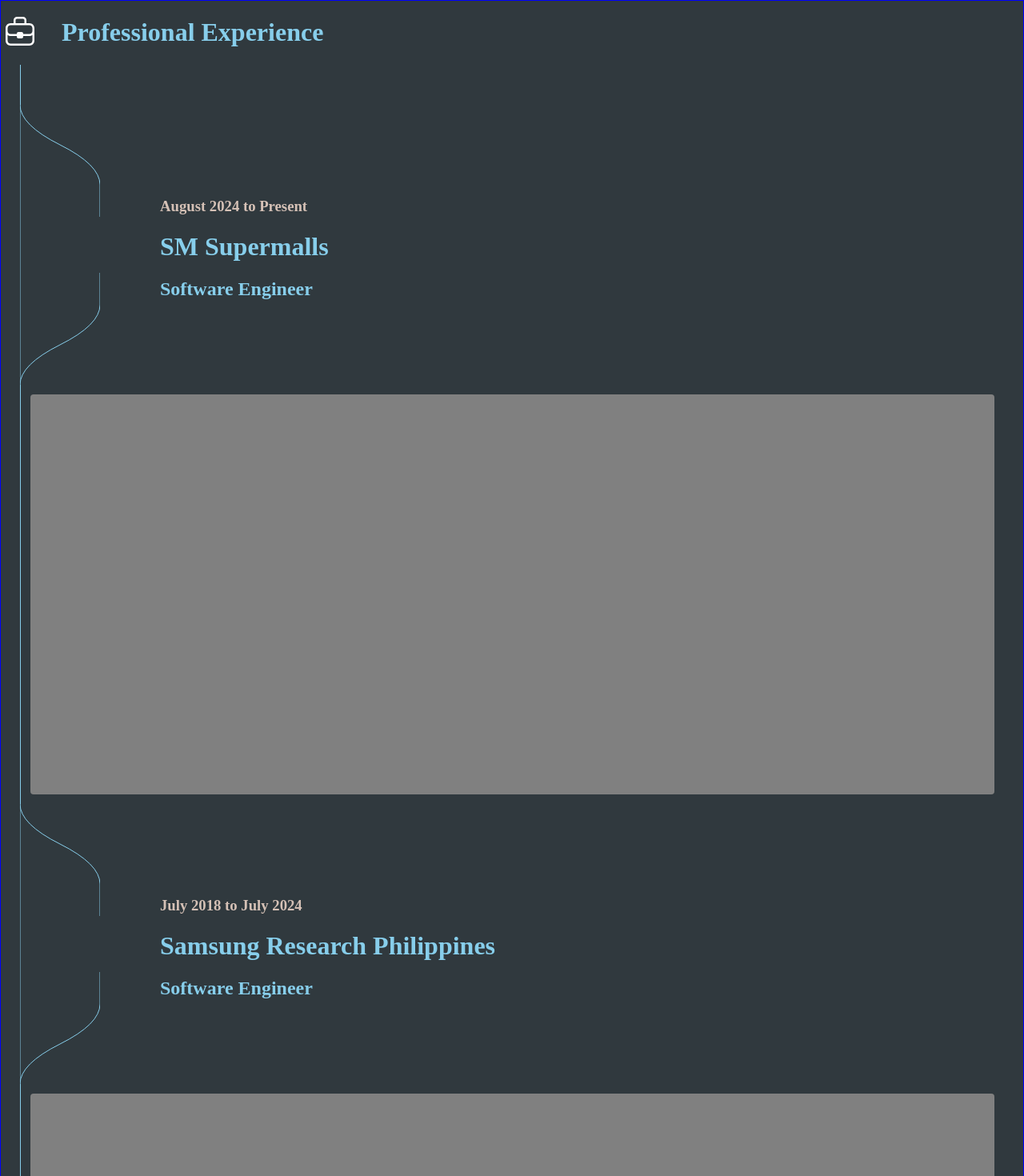
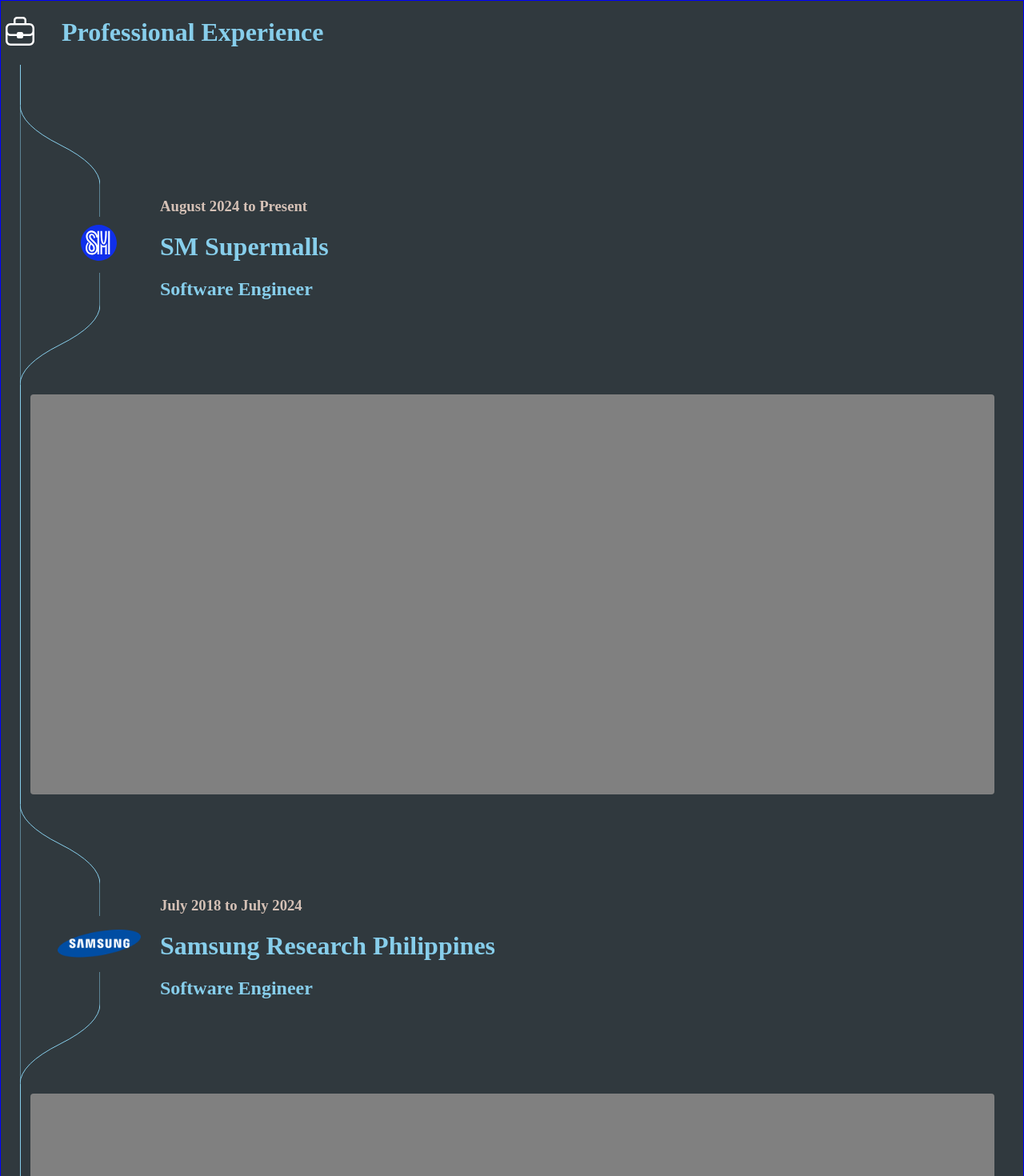
Before and after one commit to frdizon/Franz-Web, a React (Vite) app: page / in a window 1280 px wide. Shown: the part 560-2030 px from the top of the page at 80% size. Built offline with nearby package versions, Linux system fonts and the light colour scheme.

Commit message:
Add Experience Logos.

```diff
--- a/src/components/BranchPanel/BranchPanel.tsx
+++ b/src/components/BranchPanel/BranchPanel.tsx
@@ -10,7 +10,7 @@
     return (
         <Container>
             <BranchHeader>
-                <img src={briefCaseLogo} className="logo" alt="Vite logo" />
+                <img src={briefCaseLogo} alt="Vite logo" />
                 <h1>Professional Experience</h1>
             </BranchHeader>
             <StyledTopmostLine branchColorTheme='skyblue' />
--- /dev/null
+++ b/src/components/BranchPanel/subcomponents/Logo/Logo.tsx
@@ -0,0 +1,15 @@
+import { FC } from 'react';
+import { StyledImg } from './styles';
+
+export interface ILogoProps {
+    src: string;
+    alt: string;
+    heightCss: string;
+    topCss: string;
+    leftCss: string;
+}
+
+const Logo: FC<ILogoProps> = ({src, alt, heightCss, topCss, leftCss}) =>
+    (<StyledImg src={src} alt={alt} heightCss={heightCss} topCss={topCss} leftCss={leftCss} />)
+
+export default Logo;
--- /dev/null
+++ b/src/components/BranchPanel/subcomponents/Logo/styles.ts
@@ -0,0 +1,8 @@
+import styled from "styled-components";
+
+export const StyledImg = styled.img<{heightCss: string, topCss: string, leftCss: string}>`
+    position: absolute;
+    height: ${({heightCss}) => heightCss};
+    top: ${({topCss}) => topCss};
+    left: ${({leftCss}) => leftCss};
+`
--- a/src/components/BranchPanel/subcomponents/SubBranchPanel/SubBranchPanel.tsx
+++ b/src/components/BranchPanel/subcomponents/SubBranchPanel/SubBranchPanel.tsx
@@ -2,19 +2,29 @@
 import { ContentContainer, HeaderContainer, HeaderDetailsContainer } from './styles';
 import Fork from '../BranchLines/Fork';
 import Line from '../BranchLines/Line';
+import smLogo from '../../../../assets/SM_logo.svg';
+import Logo, { ILogoProps } from '../Logo/Logo';
 
 interface ISubBranchPanelProps {
     timeFrame: string;
     title: string;
     subTitle: string;
+    logoDetails: ILogoProps;
     children: ReactNode;
 }
 
-const SubBranchPanel: FC<ISubBranchPanelProps> = ({timeFrame, title, subTitle, children}) => {
+const SubBranchPanel: FC<ISubBranchPanelProps> = ({timeFrame, title, subTitle, logoDetails, children}) => {
     return (
         <div>
             <HeaderContainer>
                 <Fork stroke='skyblue' />
+                <Logo
+                    src={logoDetails.src}
+                    alt={logoDetails.alt}
+                    heightCss={logoDetails.heightCss}
+                    topCss={logoDetails.topCss}
+                    leftCss={logoDetails.leftCss}
+                />
                 <HeaderDetailsContainer branchColorTheme='skyblue'>
                     <div>
                         <h3>{timeFrame}</h3>
--- a/src/components/BranchPanel/subcomponents/SubBranchPanel/styles.ts
+++ b/src/components/BranchPanel/subcomponents/SubBranchPanel/styles.ts
@@ -5,6 +5,7 @@
     width: 100%;
     display: flex;
     padding: 0 24px;
+    position: relative;
 `;
 
 export const HeaderDetailsContainer = styled.div<{branchColorTheme: string}>`
--- a/src/layouts/Experience/Experience.tsx
+++ b/src/layouts/Experience/Experience.tsx
@@ -2,14 +2,25 @@
 import BranchPanel from '../../components/BranchPanel/BranchPanel';
 import SubBranchPanel from '../../components/BranchPanel/subcomponents/SubBranchPanel/SubBranchPanel';
 import { TempContent } from '../../components/BranchPanel/subcomponents/SubBranchPanel/styles';
+import { SAMSUNG_LOGO_SPACING, SM_LOGO_DETAILS } from './constants';
 
 const Experience: FC = () => {
     return (
         <BranchPanel>
-            <SubBranchPanel timeFrame="August 2024 to Present" title="SM Supermalls" subTitle="Software Engineer">
+            <SubBranchPanel
+                timeFrame="August 2024 to Present"
+                title="SM Supermalls"
+                subTitle="Software Engineer"
+                logoDetails={SM_LOGO_DETAILS}
+            >
                 <TempContent />
             </SubBranchPanel>
-            <SubBranchPanel timeFrame="July 2018 to July 2024" title="Samsung Research Philippines" subTitle="Software Engineer">
+            <SubBranchPanel
+                timeFrame="July 2018 to July 2024"
+                title="Samsung Research Philippines"
+                subTitle="Software Engineer"
+                logoDetails={SAMSUNG_LOGO_SPACING}
+            >
                 <TempContent />
             </SubBranchPanel>
         </BranchPanel>
--- /dev/null
+++ b/src/layouts/Experience/constants.ts
@@ -0,0 +1,19 @@
+import samsungLogo from '../../assets/Samsung_Logo.png';
+import smLogo from '../../assets/SM_logo.svg';
+import type { ILogoProps } from '../../components/BranchPanel/subcomponents/Logo/Logo';
+
+export const SM_LOGO_DETAILS: ILogoProps = {
+    src: smLogo,
+    alt: "SM Supermalls logo",
+    heightCss: '45px',
+    topCss: '150px',
+    leftCss: '100px'
+}
+
+export const SAMSUNG_LOGO_SPACING: ILogoProps = {
+    src: samsungLogo,
+    alt: "Samsung Electronics logo",
+    heightCss: '35px',
+    topCss: '157px',
+    leftCss: '71px'
+}
```
Also changed, not shown: src/assets/SM_logo.svg (added), src/assets/Samsung_Logo.png (added).
